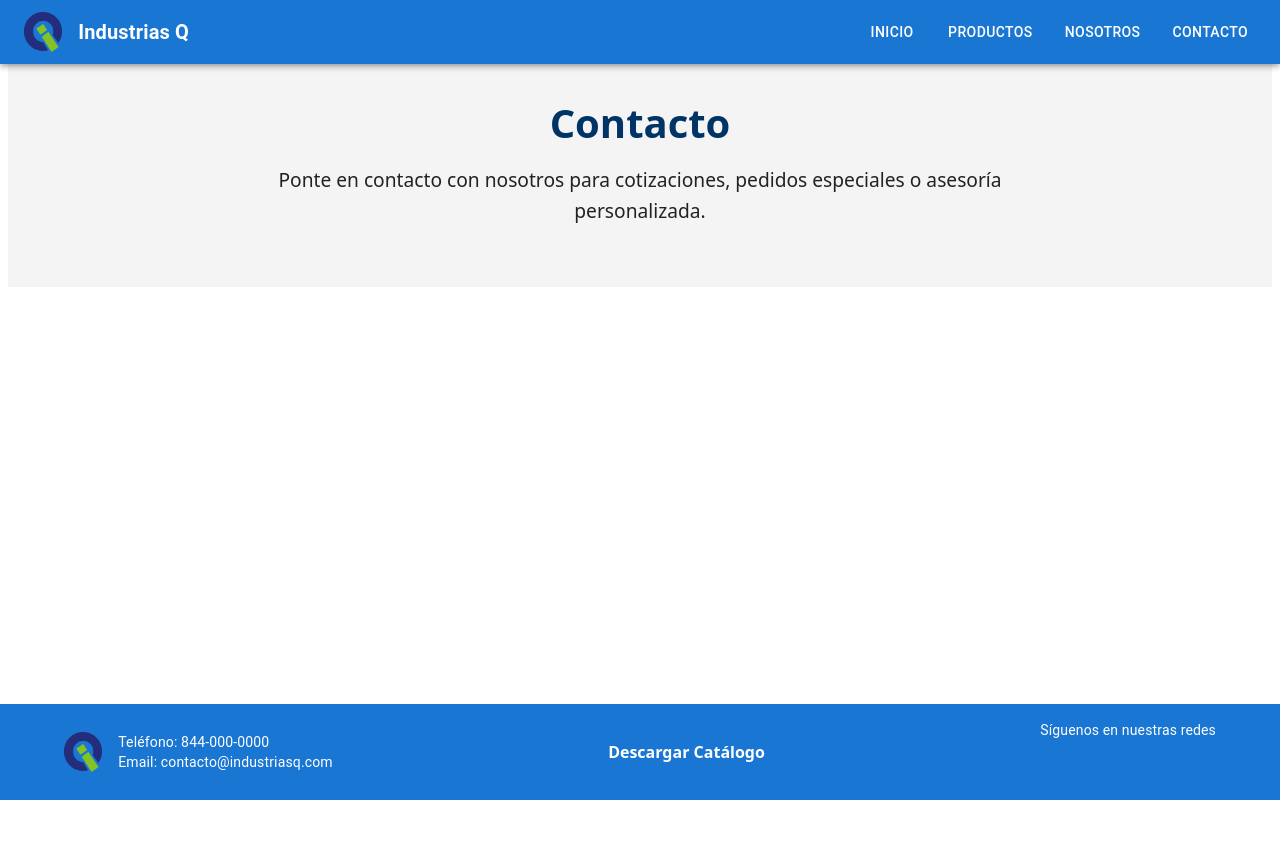
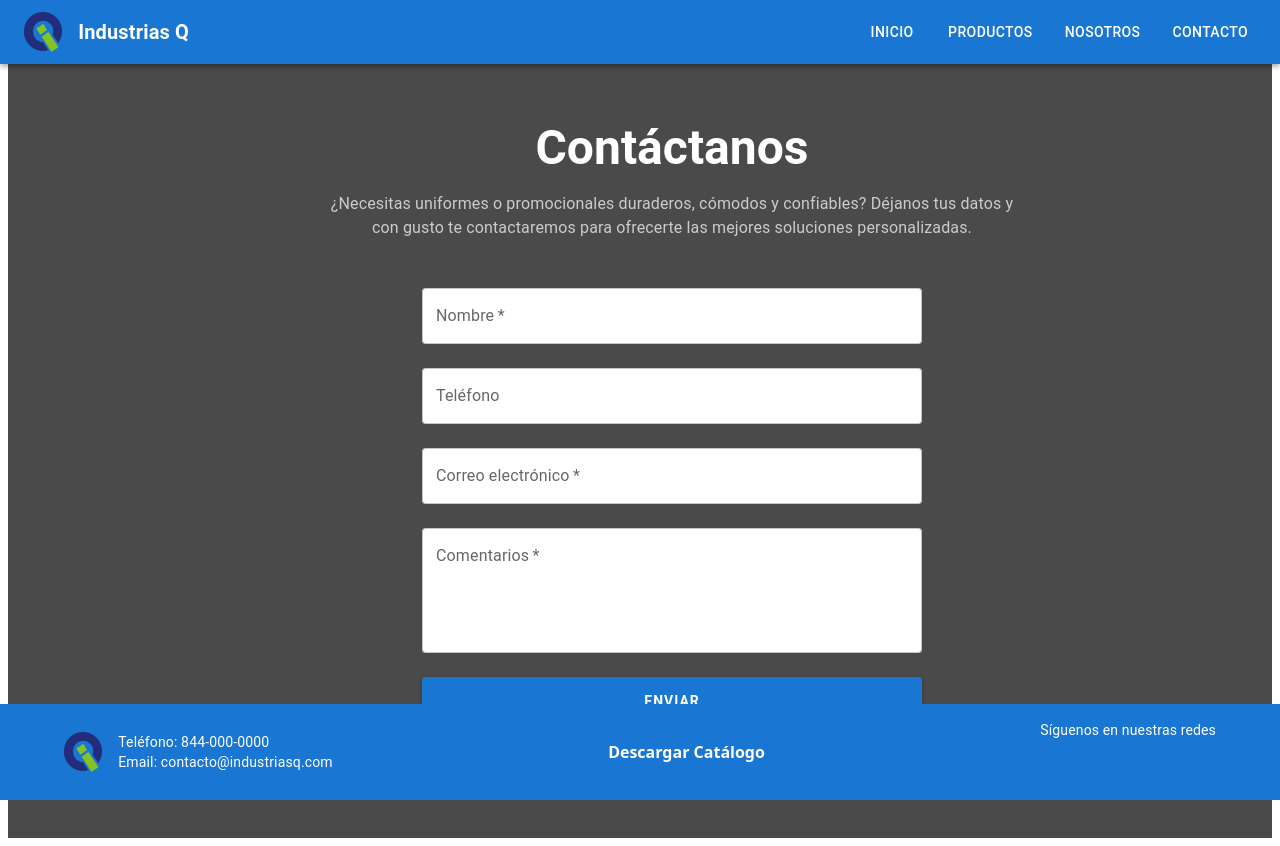
Before and after one commit to lfer93/industriasq, a React (Vite) app: page /contacto in a window 1280 px wide. Before the commit the page ends 800 px from the top, so only its background shows below. Built offline with nearby package versions, Linux system fonts and the light colour scheme; some icons are missing.

Commit message:
Se agrega la pagina y formulario de contacto

```diff
--- a/package.json
+++ b/package.json
@@ -10,6 +10,7 @@
     "preview": "vite preview"
   },
   "dependencies": {
+    "@emailjs/browser": "^4.4.1",
     "@emotion/react": "^11.14.0",
     "@emotion/styled": "^11.14.0",
     "@mui/icons-material": "^7.0.0",
--- a/src/pages/contacto/Contacto.jsx
+++ b/src/pages/contacto/Contacto.jsx
@@ -1,12 +1,123 @@
-import "./Contacto.scss";
+import { Box, Typography, TextField, Button } from "@mui/material";
+import { useRef, useState } from "react";
+import emailjs from "@emailjs/browser";
+import "../contacto/Contacto.scss"
 
 const Contacto = () => {
-  return (
-    <section className="contacto-section">
-      <h1>Contacto</h1>
-      <p>Ponte en contacto con nosotros para cotizaciones, pedidos especiales o asesoría personalizada.</p>
-    </section>
-  );
+  const form = useRef(); // Referencia al formulario para EmailJS
+  const [submitted, setSubmitted] = useState(false); // Estado para mostrar mensaje de confirmacion
+
+  // Función para enviar el formulario a traves de EmailJS
+  const sendEmail = (e) => {
+    e.preventDefault(); // Prevenir el comportamiento por defecto del formulario
+    emailjs
+      .sendForm(
+        "TU_SERVICE_ID",       // Reemplazar con tu Service ID de EmailJS
+        "TU_TEMPLATE_ID",      // Reemplazar con tu Template ID de EmailJS
+        form.current,
+        "TU_PUBLIC_KEY"        // Reemplazar con tu Public Key de EmailJS
+      )
+      .then(
+        (result) => {
+          console.log(result.text); // Log de resultado exitoso
+          setSubmitted(true); // Cambiar estado a enviado
+        },
+        (error) => {
+          console.log(error.text); // Log de error
+        }
+      );
+  }
+  // Formulario de contacto
+return (
+  <Box
+    sx={{
+      width: "100%",
+      py: { xs: 10, md: 14 },
+      px: 4,
+      backgroundColor: "#4a4a4a", // Fondo gris claro para mayor contraste,
+      textAlign: "center",
+    }}
+  >
+    {/* Encabezado y subtítulo */}
+    <Typography variant="h3" sx={{ color: "white", fontWeight: "bold", mb: 2 }}>
+      Contáctanos
+    </Typography>
+    <Typography variant="body1" sx={{ color: "#ccc", maxWidth: 700, mx: "auto", mb: 6 }}>
+      ¿Necesitas uniformes o promocionales duraderos, cómodos y confiables? Déjanos tus datos y con gusto te contactaremos para ofrecerte las mejores soluciones personalizadas.
+    </Typography>
+
+    {/* Mensaje de confirmación si el formulario fue enviado */}
+    {submitted ? (
+      <Typography sx={{ color: "#90caf9", fontSize: "1.2rem" }}>
+        ¡Gracias! Tu mensaje ha sido enviado correctamente.
+      </Typography>
+    ) : (
+      // Formulario de contacto
+      <Box
+  ref={form}
+  component="form"
+  onSubmit={sendEmail}
+  sx={{
+    display: "flex",
+    flexDirection: "column",
+    gap: 3,
+    maxWidth: 500,
+    mx: "auto",
+    textAlign: "left",
+  }}
+>
+  <TextField
+    label="Nombre"
+    name="user_name"
+    required
+    fullWidth
+    variant="outlined"
+    sx={{ backgroundColor: "#fff", borderRadius: 1 }}
+  />
+  <TextField
+    label="Teléfono"
+    name="user_phone"
+    fullWidth
+    variant="outlined"
+    sx={{ backgroundColor: "#fff", borderRadius: 1 }}
+  />
+  <TextField
+    label="Correo electrónico"
+    name="user_email"
+    type="email"
+    required
+    fullWidth
+    variant="outlined"
+    sx={{ backgroundColor: "#fff", borderRadius: 1 }}
+  />
+  <TextField
+    label="Comentarios"
+    name="message"
+    required
+    fullWidth
+    multiline
+    rows={4}
+    variant="outlined"
+    sx={{ backgroundColor: "#fff", borderRadius: 1 }}
+  />
+  <Button
+    type="submit"
+    variant="contained"
+    color="primary"
+    sx={{
+      paddingY: 1.5,
+      fontWeight: "bold",
+      letterSpacing: 1,
+      textTransform: "uppercase",
+    }}
+  >
+    Enviar
+  </Button>
+</Box>
+
+    )}
+  </Box>
+);
 };
 
 export default Contacto;
--- a/src/pages/contacto/Contacto.scss
+++ b/src/pages/contacto/Contacto.scss
@@ -1,19 +1,38 @@
-.contacto-section {
-    padding: 60px 20px;
-    background-color: #f4f4f4;
-    color: #222;
-    text-align: center;
+// Ajustes visuales para el formulario de contacto
+// Fondo mas claro para toda la seccion
+
+form {
+    input,
+    textarea {
+        background-color: #fff;
+        border-radius: 6px;
+        font-size: 1rem;
+        padding: 12px;
+        border: 1px solid #ccc;
+        transition: all 0.3s ease;
+
+        &:focus {
+            outline: none;
+            border-color: #90caf9;
+            box-shadow: 0 0 0 3px rgba(144, 202, 249, 0.5);
+        }
+    }
+
+    button [type="submit"] {
+        font-weight: bold;
+        padding: 12px 20px;
+        text-transform: uppercase;
+        letter-spacing: 1px;
+    }
 }
 
-.contacto-section h1 {
-    font-size: 2.5rem;
-    margin-bottom: 20px;
-    color: #003366;
+//Ajustes responsivos
+@media (max-width: 600px) {
+    form {
+
+        input,
+        textarea {
+            font-size: 0.95rem
+        }
+    }
 }
-
-.contacto-section p {
-    font-size: 1.2rem;
-    max-width: 800px;
-    margin: 0 auto;
-    line-height: 1.6;
-}
--- a/src/pages/nosotros/UniformBenefits.jsx
+++ b/src/pages/nosotros/UniformBenefits.jsx
@@ -2,7 +2,6 @@
 import { Box, Typography } from "@mui/material";
 import { Groups, Savings, Storefront } from "@mui/icons-material";
 import { useEffect, useRef, useState } from "react";
-import "./Nosotros.scss";
 
 const UniformBenefits = () => {
     const sectionRef = useRef(null);
--- a/src/pages/productos/ProductHeader.jsx
+++ b/src/pages/productos/ProductHeader.jsx
@@ -2,7 +2,6 @@ import { Box, Typography, Button } from "@mui/material";
 import { useRef, useEffect, useState } from "react";
 import backgroundImage from "../../assets/images/background-productheader.png";
 import "../../pages/productos/Productos.scss";
-import UniformBenefits from "../nosotros/UniformBenefits";
 
 const ProductHeader = () => {
   const headerRef = useRef(null);
@@ -60,7 +59,6 @@ const ProductHeader = () => {
           </Button>
         </Box>
       </Box>
-      <UniformBenefits />
     </>
   );
 };
```
Also changed, not shown: 1 other file (tests, documents, lock files or other folders).
